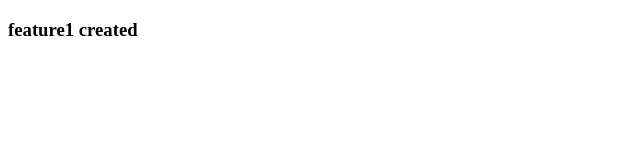
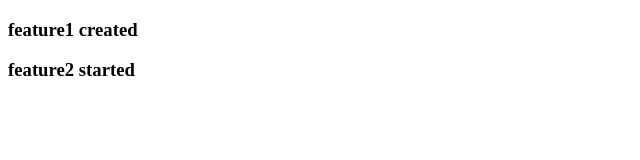
Before and after one commit to zehrakocairi/GithubApp, a plain HTML site: page index.html in a window 1280 px wide. Shown: the whole page, without its empty margins (0-640 px from the left). Drawn offline with Linux system fonts and the light colour scheme.

Commit message:
feature2 started

```diff
--- a/index.html
+++ b/index.html
@@ -10,6 +10,7 @@
   <body>
     <div>
       <h3>feature1 created</h3>
+      <h3>feature2 started</h3>
     </div>
   </body>
 </html>
```
